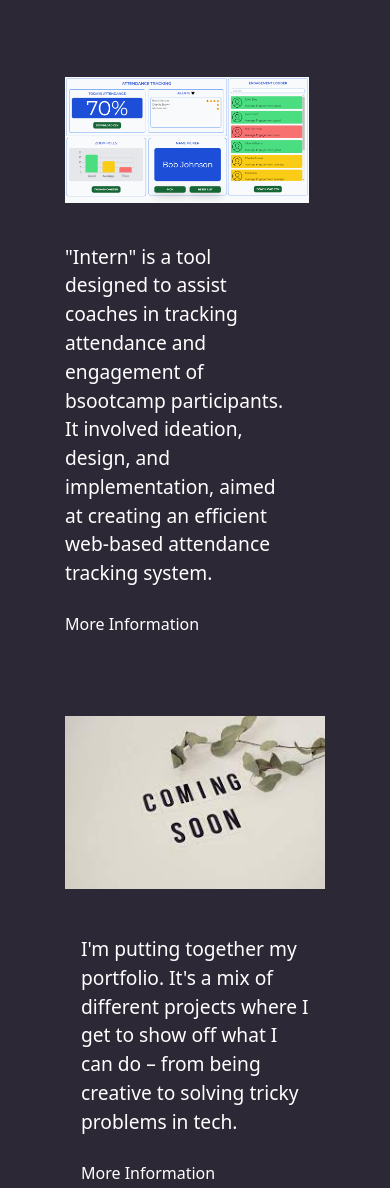
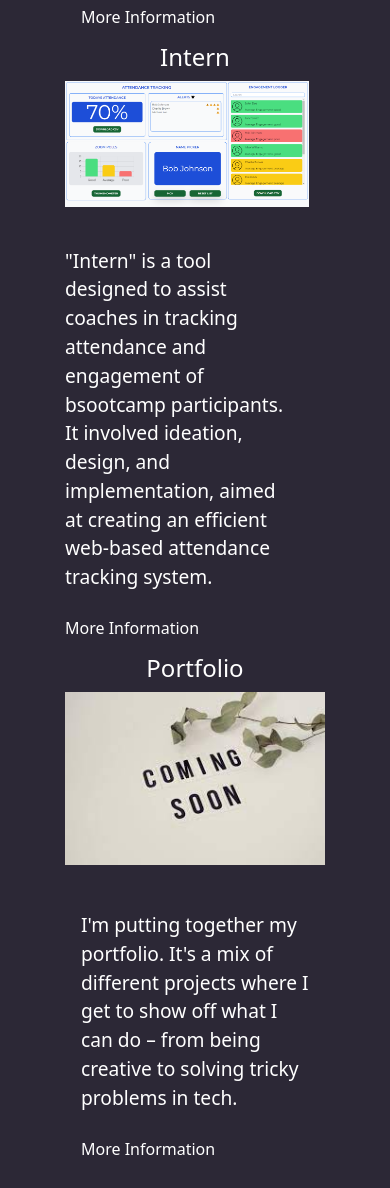
Before and after one commit to Christener19/Portfolio, a plain HTML site: page index.html in a window 390 px wide. Shown: the part 2126-3314 px from the top of the page. Drawn offline with nearby package versions, Linux system fonts and the light colour scheme.

Commit message:
more modifications for styling mobile phone version

```diff
--- a/index.html
+++ b/index.html
@@ -58,7 +58,8 @@
 <section id="projects" class="flex flex-col items-center justify-center mt-10 lg:mt-0 md:pt-20">
     <!----------------CARD-ONE--------------->
     <h1 class="text-white text-4xl md:mb-8">Projects</h1>
-<div class="card-one w-2/3  min-h-64 flex mt-5">
+    <h6 class="text-white text-2xl mt-3 md:hidden">Bootcamp Kitchen</h6>
+<div class="card-one w-2/3  min-h-64 flex mt-2 lg:mt-10">
     <div class="flex justify-center ">
         <div class="relative inline-block">
             <div class="inline-flex">
@@ -94,8 +95,9 @@
 </div>
 
  <!------------------CARD-TWO-------------------->
-<div class="card-two  min-h-64 flex w-2/3 mt-10 sm:flex-row-reverse pl-0 pr-4">
-    <div class="flex justify-center mt-10">
+ <h6 class="text-white text-2xl mt-3 md:hidden">Intern</h6>
+<div class="card-two  min-h-64 flex w-2/3 mt-2 lg:mt-10 sm:flex-row-reverse pl-0 pr-4">
+    <div class="flex justify-center lg:mt-10">
         <div class="relative inline-block">
             <div class="flex flex-col items-center">
                 <div class="aspect-w-5 aspect-h-6">
@@ -125,9 +127,10 @@
     </div>
     </div>
  <!-------------------CARD-THREE-------------------->
- <div class="card-one w-2/3  min-h-[324px] flex mt-10 mb-10">
+ <h6 class="text-white text-2xl mt-3 md:hidden">Portfolio</h6>
+ <div class="card-one w-2/3  min-h-[324px] flex mt-2 lg:mt-10 mb-10">
     <!-----THE "mb-10" from above is temp----->
-    <div class="flex justify-center mt-10">
+    <div class="flex justify-center lg:mt-10">
         <div class="relative inline-block">
             <div class="inline-flex">
                 <div class="aspect-w-5 aspect-h-6">
```
